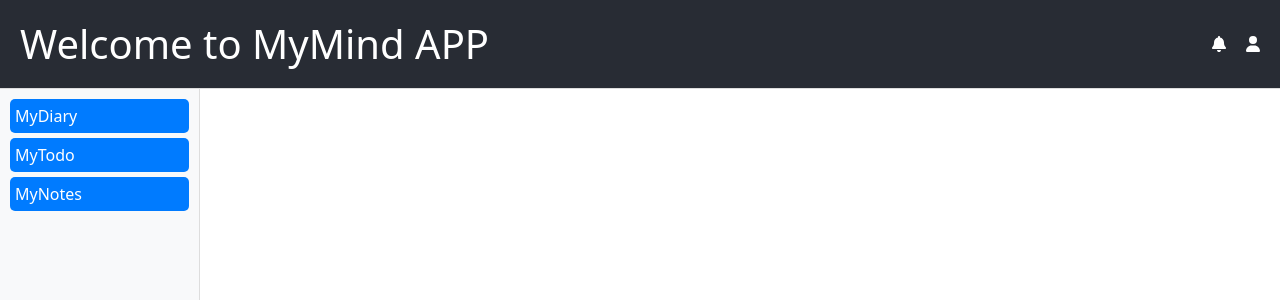
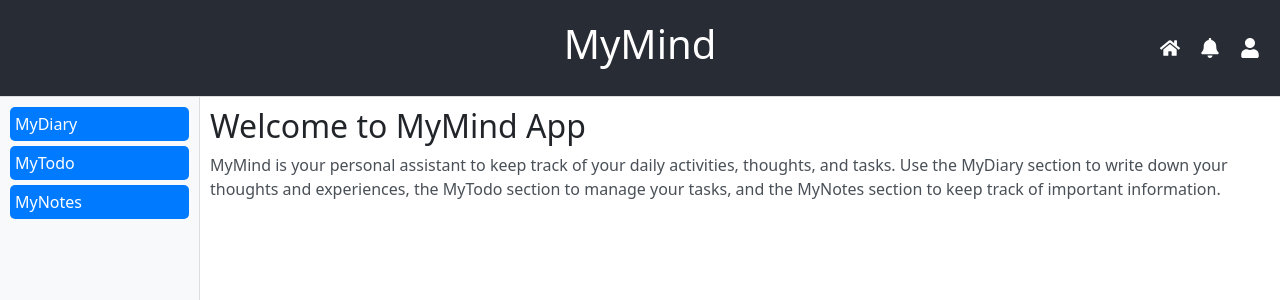
Before and after one commit to Drew-lgtm/Unicorn, a React (Create React App) app in the folder my-app/: page / in a window 1280 px wide. Shown: the top 300 px of the page. Built offline with nearby package versions, Linux system fonts and the light colour scheme.

Commit message:
finishing touches

```diff
--- a/my-app/src/App.js
+++ b/my-app/src/App.js
@@ -1,7 +1,9 @@
+// src/App.js
 import React from 'react';
 import { BrowserRouter as Router, Route, Routes } from 'react-router-dom';
 import Header from './components/Header';
 import Sidebar from './components/Sidebar';
+import Home from './components/Home';
 import MyDiary from './components/MyDiary';
 import MyTodo from './components/MyTodo';
 import MyNotes from './components/MyNotes';
@@ -18,6 +20,7 @@ const App = () => {
           <Sidebar />
           <div style={styles.main}>
             <Routes>
+              <Route path="/" element={<Home />} />
               <Route path="/my-diary" element={<MyDiary />} />
               <Route path="/my-todo" element={<MyTodo />} />
               <Route path="/my-notes" element={<MyNotes />} />
--- a/my-app/src/components/Header.js
+++ b/my-app/src/components/Header.js
@@ -1,8 +1,7 @@
 // src/components/Header.js
 import React from 'react';
-import { FontAwesomeIcon } from '@fortawesome/react-fontawesome';
-import { faBell, faUser } from '@fortawesome/free-solid-svg-icons';
 import { useNavigate } from 'react-router-dom';
+import { FaBell, FaUser, FaHome } from 'react-icons/fa';
 
 const Header = () => {
   const navigate = useNavigate();
@@ -11,16 +10,21 @@ const Header = () => {
     alert('No reminders');
   };
 
-  const handleUserClick = () => {
+  const handleHomeClick = () => {
+    navigate('/');
+  };
+
+  const handleProfileClick = () => {
     navigate('/profile');
   };
 
   return (
     <header style={styles.header}>
-      <h1 style={styles.title}>Welcome to MyMind APP</h1>
-      <div style={styles.icons}>
-        <FontAwesomeIcon icon={faBell} style={styles.icon} onClick={handleBellClick} />
-        <FontAwesomeIcon icon={faUser} style={styles.icon} onClick={handleUserClick} />
+      <h1 style={styles.title}>MyMind</h1>
+      <div style={styles.iconContainer}>
+        <FaHome style={styles.icon} onClick={handleHomeClick} />
+        <FaBell style={styles.icon} onClick={handleBellClick} />
+        <FaUser style={styles.icon} onClick={handleProfileClick} />
       </div>
     </header>
   );
@@ -33,19 +37,23 @@ const styles = {
     backgroundColor: '#282c34',
     color: 'white',
     display: 'flex',
-    justifyContent: 'space-between',
+    justifyContent: 'center',
     alignItems: 'center',
+    position: 'relative',
   },
   title: {
-    margin: 0,
+    flex: 1,
+    textAlign: 'center',
   },
-  icons: {
+  iconContainer: {
+    position: 'absolute',
+    right: '20px',
     display: 'flex',
-    alignItems: 'center',
+    gap: '20px',
   },
   icon: {
-    marginLeft: '20px',
     cursor: 'pointer',
+    fontSize: '20px',
   },
 };
 
--- /dev/null
+++ b/my-app/src/components/Home.js
@@ -0,0 +1,17 @@
+// src/components/Home.js
+import React from 'react';
+
+const Home = () => {
+  return (
+    <div>
+      <h2>Welcome to MyMind App</h2>
+      <p>
+        MyMind is your personal assistant to keep track of your daily activities, thoughts, and tasks.
+        Use the MyDiary section to write down your thoughts and experiences, the MyTodo section to manage your tasks,
+        and the MyNotes section to keep track of important information.
+      </p>
+    </div>
+  );
+};
+
+export default Home;
--- a/my-app/src/components/MyTodo.js
+++ b/my-app/src/components/MyTodo.js
@@ -1,4 +1,3 @@
-// src/components/MyTodo.js
 import React, { useState, useEffect } from 'react';
 
 const MyTodo = () => {
```
